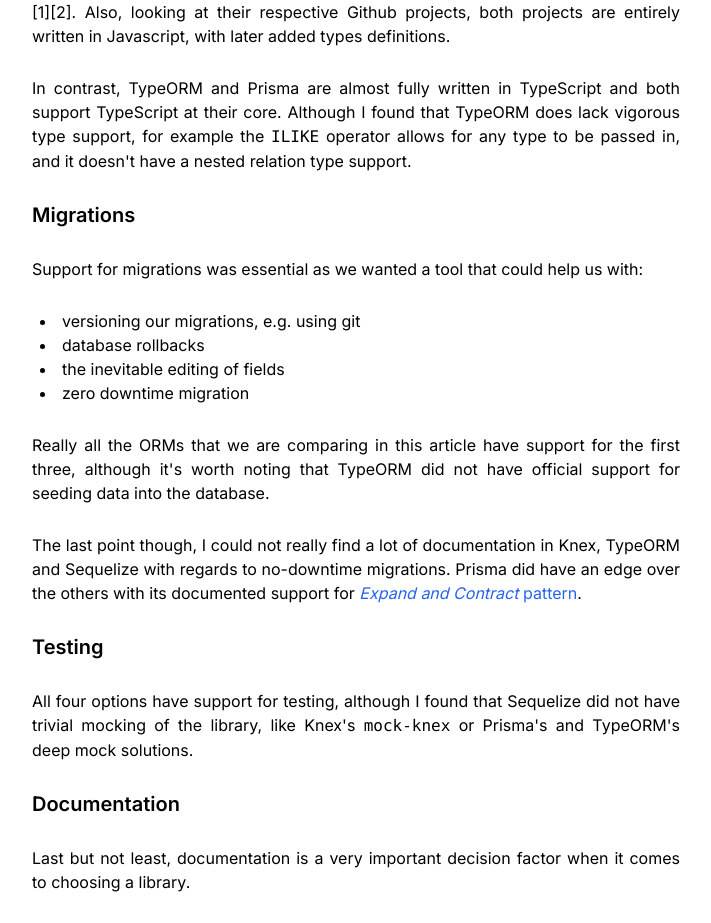
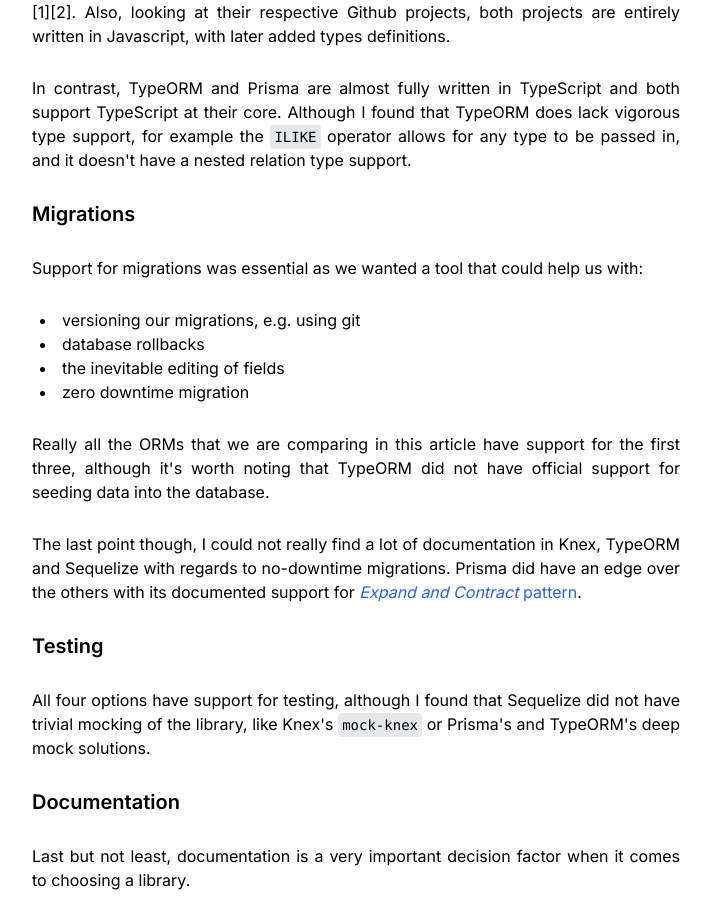
Before and after one commit to aabedraba/dotcom, a Next.js app in the folder website/: page /posts/choosing-orm-nodejs in a window 1280 px wide. Shown: the part 888-1811 px from the top of the page, without its empty margins (284-995 px from the left). Built offline with nearby package versions, Linux system fonts and the light colour scheme.

Commit message:
Add markdown to purge files

```diff
--- a/website/pages/posts/[slug].tsx
+++ b/website/pages/posts/[slug].tsx
@@ -17,7 +17,9 @@
     <Layout>
       <div className="space-y-2 text-justify">
         <h1 className="text-2xl">{title}</h1>
-        <span className="text-sm text-gray-600">{new Date(date).toLocaleString()}</span>
+        <span className="text-sm text-gray-600">
+          {new Date(date).toLocaleString()}
+        </span>
         <ReactMarkdon
           className="space-y-7 py-2"
           rehypePlugins={[rehypeRaw]}
@@ -39,6 +41,12 @@
               <div className="flex justify-center">
                 <img {...props} />
               </div>
+            ),
+            code: ({ node, ...props }) => (
+              <code
+                className="bg-gray-200 p-1 text-sm rounded"
+                {...props}
+              ></code>
             ),
           }}
         >
--- a/website/tailwind.config.js
+++ b/website/tailwind.config.js
@@ -1,5 +1,5 @@
 module.exports = {
-  purge: ["./pages/**/*.tsx", "./components/**/*.tsx"],
+  purge: ["./pages/**/*.tsx", "./components/**/*.tsx", "./blogposts/*.md"],
   darkMode: false, // or 'media' or 'class'
   theme: {
     fontFamily: {
```
